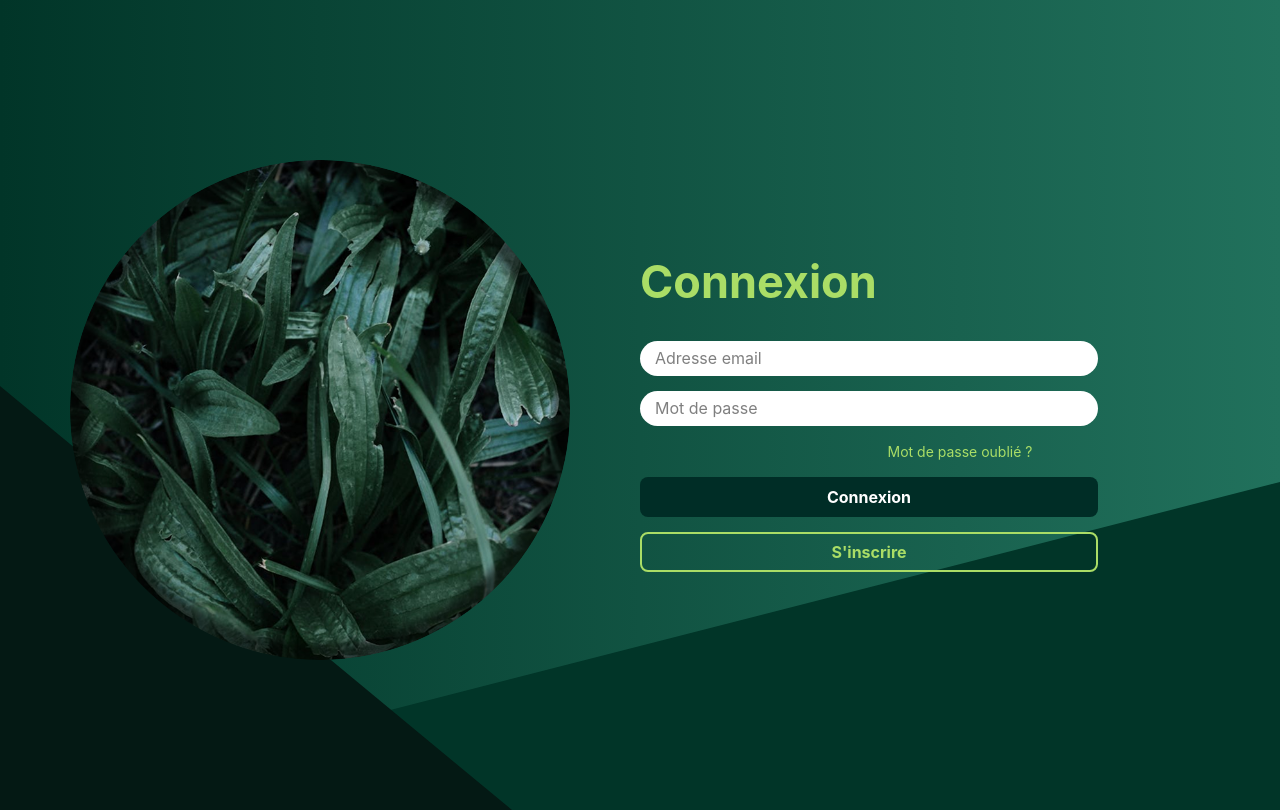
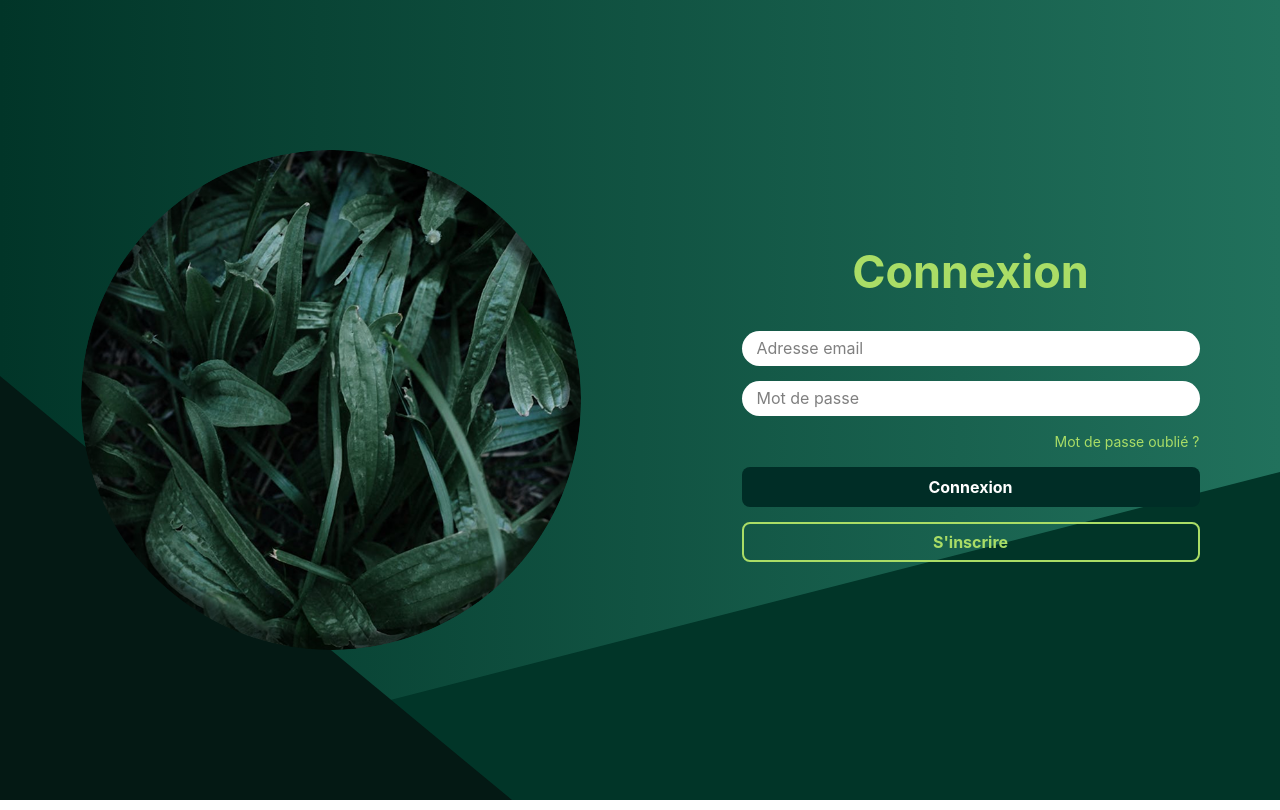
Before and after one commit to BudgetsOrg/Projet_BudgETS, a React (Vite) app in the folder frontend/: page /PageConnexion in a window 1280 px wide. Built offline with nearby package versions, Linux system fonts and the light colour scheme.

Commit message:
modification du style pour connexion/inscription

```diff
--- a/frontend/src/style/pages/Connexion.css
+++ b/frontend/src/style/pages/Connexion.css
@@ -1,15 +1,17 @@
+ *{
+    margin: 0;
+    padding: 0;
+  }
+
 .page_connexion {
     background: linear-gradient(to left, rgb(33,113,92), rgb(1,53,40));
     width: 100%;
     min-height: 100vh;
-    margin: 0;
     position: relative;
-    overflow-x: hidden;
     font-family: 'Inter', sans-serif;
     display: flex;
     flex-direction: column;
     align-items: center;
-    padding-top: 10px;
     position: relative;
     z-index: 10;
 }
@@ -18,11 +20,13 @@
     display: flex;
     width: 100%;
     height: 100vh;
+    justify-content: space-around;
+     overflow: hidden;
 }
 
 /*Partie Gauche (Image)*/
 .container_gauche {
-    width: 50%;
+    width: fit-content;
     display: flex;
     justify-content: center;
     align-items: center;
@@ -37,12 +41,13 @@
 
 /*Partie droite (Form)  */
 .connexion_information {
-    width: 50%;
+    width: fit-content;
     display: flex;
     flex-direction: column;
     justify-content: center;
-    align-items: flex-start;
+    align-items: center;
     gap: 15px;
+
 }
 
 .connexion_information h1 {
@@ -65,8 +70,9 @@
 .connexion_information label {
     color: rgb(170,221,102);
     font-size: 14px;
-    align-self:center;
+    align-self:flex-end;
     cursor: pointer;
+
 }
 
 .btn_connexion {
--- a/frontend/src/style/pages/Inscription.css
+++ b/frontend/src/style/pages/Inscription.css
@@ -3,14 +3,14 @@
     background: linear-gradient(to left, rgb(33,113,92), rgb(1,53,40));
     width: 100%;
     min-height: 100vh;
-    margin: 0;
+
     position: relative;
     overflow-x: hidden;
     font-family: 'Inter', sans-serif;
     display: flex;
     flex-direction: column;
     align-items: center;
-    padding-top: 10px;
+
     position: relative;
     z-index: 10;
 }
--- a/frontend/src/style/style.css
+++ b/frontend/src/style/style.css
@@ -8,6 +8,10 @@
 
 /* Reset global pour éviter le contour blanc / margin par défaut */
 @layer base {
+  *{
+    margin: 0;
+    padding: 0;
+  }
   html, body {
     margin: 0;
     padding: 0;
```
